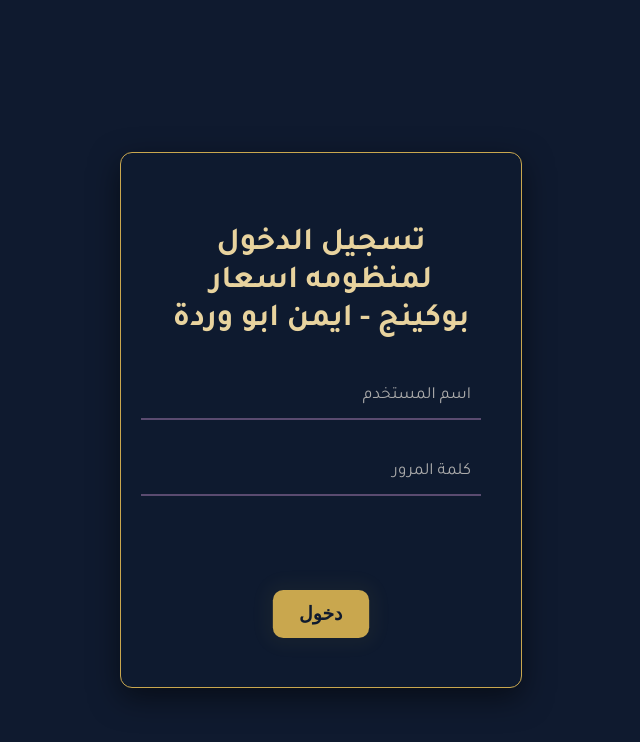
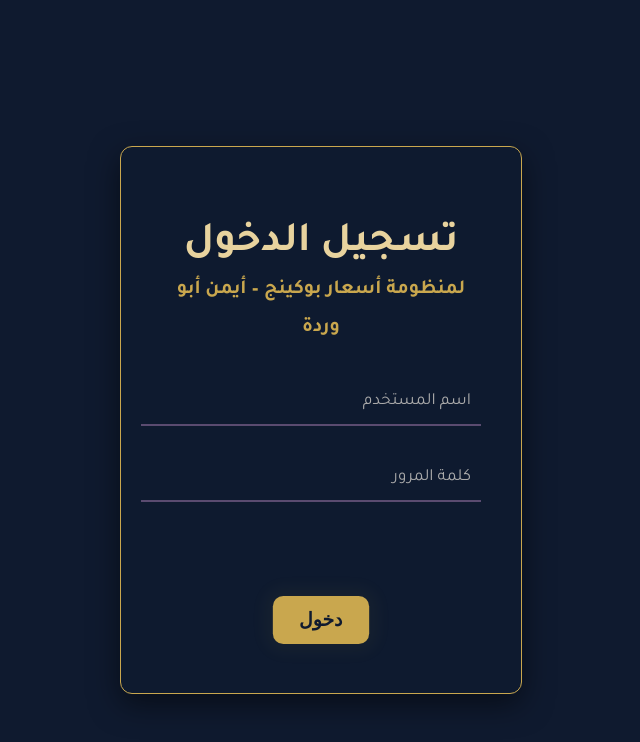
Before and after one commit to 77aayy/ayman, a plain HTML site: page index.html in a window 1280 px wide. Shown: the whole page, without its empty margins (319-959 px from the left). Drawn offline with Linux system fonts and the light colour scheme.

Commit message:
Update index.html

```diff
--- a/index.html
+++ b/index.html
@@ -256,7 +256,10 @@
 
     <div id="loginContainer">
         <div class="login-box">
-            <h1>تسجيل الدخول لمنظومه اسعار بوكينج - ايمن ابو وردة </h1>
+<h1>
+  <span style="font-size: 42px; font-weight: bold;">تسجيل الدخول</span><br>
+  <span style="font-size: 20px; color: #c9a74e;">لمنظومة أسعار بوكينج – أيمن أبو وردة</span>
+</h1>
             <form id="loginForm">
 
                 <div class="textbox">
```
